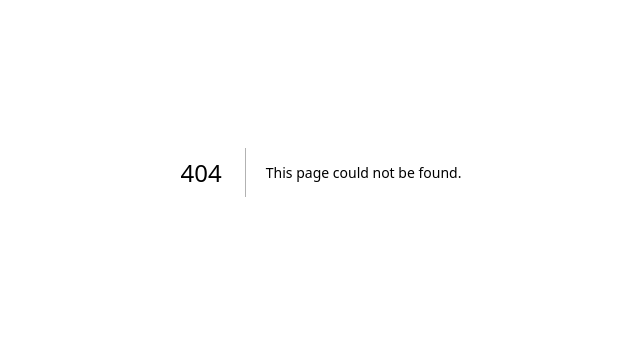
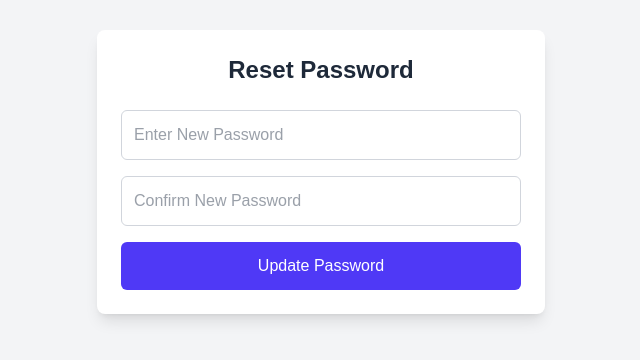
Before and after one commit to AsmaSaleem9405/Teamsphere, a Next.js app: page /reset-password in a window 1280 px wide. Before the commit this address had no page. Shown: the part 228-588 px from the top of the page, without its empty margins (319-959 px from the left). Built offline with nearby package versions, Linux system fonts and the light colour scheme; no server answers.

Commit message:
add password

```diff
--- /dev/null
+++ b/app/reset-password/page.js
@@ -0,0 +1,105 @@
+"use client";
+
+import { useState } from "react";
+import { useRouter } from "next/navigation";
+import { supabase } from "@/app/lib/supabase/client";
+
+export default function ResetPassword() {
+  const router = useRouter();
+
+  const [password, setPassword] = useState("");
+  const [confirmPassword, setConfirmPassword] = useState("");
+  const [loading, setLoading] = useState(false);
+  const [message, setMessage] = useState("");
+
+  const handleUpdatePassword = async () => {
+    try {
+      setLoading(true);
+      setMessage("");
+
+      if (!password || !confirmPassword) {
+        setMessage("Please fill in all fields.");
+        return;
+      }
+
+      if (password !== confirmPassword) {
+        setMessage("Passwords do not match.");
+        return;
+      }
+
+      if (password.length < 6) {
+        setMessage("Password must be at least 6 characters.");
+        return;
+      }
+
+      const { error } = await supabase.auth.updateUser({
+        password,
+      });
+
+      if (error) throw error;
+
+      setMessage("Password updated successfully! Redirecting to login...");
+
+      // Sign out current reset session
+      await supabase.auth.signOut();
+
+      // Redirect to login page
+      setTimeout(() => {
+        router.replace("/login");
+      }, 2000);
+
+    } catch (error) {
+      setMessage(error.message || "Something went wrong.");
+    } finally {
+      setLoading(false);
+    }
+  };
+
+  return (
+    <div className="flex items-center justify-center min-h-screen bg-gray-100 px-4">
+      <div className="w-full max-w-md bg-white rounded-lg shadow-lg p-6">
+        <h1 className="text-2xl font-bold text-center text-gray-800 mb-6">
+          Reset Password
+        </h1>
+
+        <div className="space-y-4">
+          <input
+            type="password"
+            placeholder="Enter New Password"
+            value={password}
+            onChange={(e) => setPassword(e.target.value)}
+            className="w-full p-3 border border-gray-300 rounded-md text-gray-700 focus:outline-none focus:ring-2 focus:ring-indigo-500"
+          />
+
+          <input
+            type="password"
+            placeholder="Confirm New Password"
+            value={confirmPassword}
+            onChange={(e) => setConfirmPassword(e.target.value)}
+            className="w-full p-3 border border-gray-300 rounded-md text-gray-700 focus:outline-none focus:ring-2 focus:ring-indigo-500"
+          />
+
+          <button
+            onClick={handleUpdatePassword}
+            disabled={loading}
+            className="w-full bg-indigo-600 hover:bg-indigo-700 text-white py-3 rounded-md transition disabled:opacity-50"
+          >
+            {loading ? "Updating..." : "Update Password"}
+          </button>
+
+          {message && (
+            <p
+              className={`text-center text-sm ${
+                message.toLowerCase().includes("success")
+                  ? "text-green-600"
+                  : "text-red-600"
+              }`}
+            >
+              {message}
+            </p>
+          )}
+        </div>
+      </div>
+    </div>
+  );
+}
```
